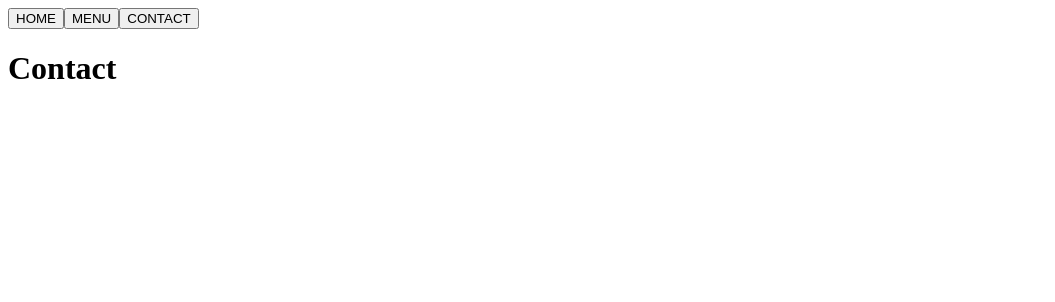
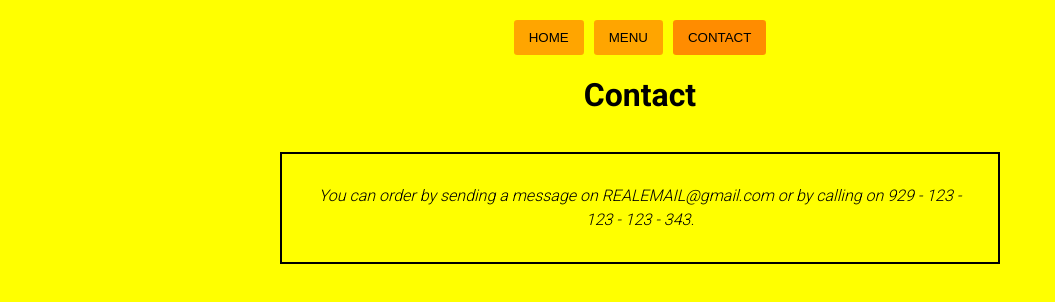
Before and after one commit to Matija2000/Project-Restaurant-Page, a website built with webpack: page dist/index.html in a window 1280 px wide. Both pictures are taken after a click on the button "CONTACT". Shown: the whole page, without its empty margins (0-1055 px from the left). Built offline with nearby package versions, Linux system fonts and the light colour scheme.

Commit message:
Fill contact page and style the website

```diff
--- a/src/contact.js
+++ b/src/contact.js
@@ -4,10 +4,14 @@ export function createContactPage() {
   header.textContent = "Contact";
   div.appendChild(header);
   document.body.appendChild(div);
+
+  const box = document.createElement("div");
+  box.classList.add("box_for_p");
+  const p = document.createElement("p");
+  p.classList.add("contact_p");
+  const email = "REALEMAIL@gmail.com";
+  const phoneNum = "929 - 123 - 123 - 123 - 343";
+  p.textContent = `You can order by sending a message on ${email} or by calling on ${phoneNum}.`;
+  box.appendChild(p);
+  div.appendChild(box);
 }
-
-function createDivBox() {
-  const box = document.createElement("div");
-  box.classList.add("box");
-  return box;
-}
--- a/src/home.js
+++ b/src/home.js
@@ -2,15 +2,18 @@ export function createHomePage() {
   const content = document.querySelector("#content");
   const header = document.createElement("h1");
   header.textContent = "Matija's Restaurant";
+  const divForImg = document.createElement("div");
+  divForImg.classList.add("divForImg");
   const image = document.createElement("img");
+  image.classList.add("home_image");
   image.src = "./pictures/rest.jpg";
   const para = document.createElement("p");
   para.textContent = `
   Matija's restaurant is a culinary haven where flavors dance on your palate, leaving you in awe of each delectable bite.
   From the moment you step through the door, Matija's restaurant transforms dining into a gastronomic adventure, where every dish is a masterpiece.
   `;
-
+  divForImg.appendChild(image);
   content.appendChild(header);
-  content.appendChild(image);
+  content.appendChild(divForImg);
   content.appendChild(para);
 }
--- a/src/index.js
+++ b/src/index.js
@@ -8,10 +8,13 @@ const buttons = (function () {
   const buttons = document.querySelector("#buttons");
   const div = document.querySelector("#content");
   const home = document.createElement("button");
+  home.classList.add("home");
   home.textContent = "HOME";
   const menu = document.createElement("button");
+  menu.classList.add("menu");
   menu.textContent = "MENU";
   const contact = document.createElement("button");
+  contact.classList.add("contact");
   contact.textContent = "CONTACT";
   document.body.appendChild(div);
   buttons.appendChild(home);
--- /dev/null
+++ b/src/styles.css
@@ -0,0 +1,82 @@
+body {
+  font-family: "Roboto", sans-serif;
+  background-color: yellow;
+  margin: 0;
+  position: relative;
+}
+
+#buttons {
+  display: flex;
+  justify-content: center;
+  gap: 10px;
+  margin-top: 20px;
+}
+
+button {
+  padding: 10px 15px;
+  background-color: orange;
+  border: none;
+  border-radius: 0.2rem;
+}
+
+h1,
+.divForImg,
+p {
+  display: flex;
+  justify-content: center;
+}
+
+.divForImg {
+  height: 600px;
+}
+
+.home_image {
+  border-radius: 0.5rem;
+  height: 100%;
+}
+
+p {
+  text-align: center;
+  width: 80%;
+  font-style: italic;
+  font-weight: 300;
+  line-height: 1.5rem;
+}
+
+#content {
+  display: flex;
+  flex-direction: column;
+  align-items: center;
+  text-align: center;
+}
+
+.box {
+  display: flex;
+  flex-direction: column;
+  align-items: center;
+  border: 10px solid orange;
+  width: 80%;
+  margin-bottom: 20px;
+}
+
+h2 {
+  background-color: darkorange;
+  width: 100%;
+  text-align: center;
+}
+
+.home:focus,
+.menu:focus,
+.contact:focus {
+  background-color: darkorange;
+}
+
+.contact_p {
+  border: 2px solid black;
+  padding: 30px;
+}
+
+.box_for_p {
+  display: flex;
+  justify-content: center;
+}
```
Also changed, not shown: dist/index.html, dist/main.js.
